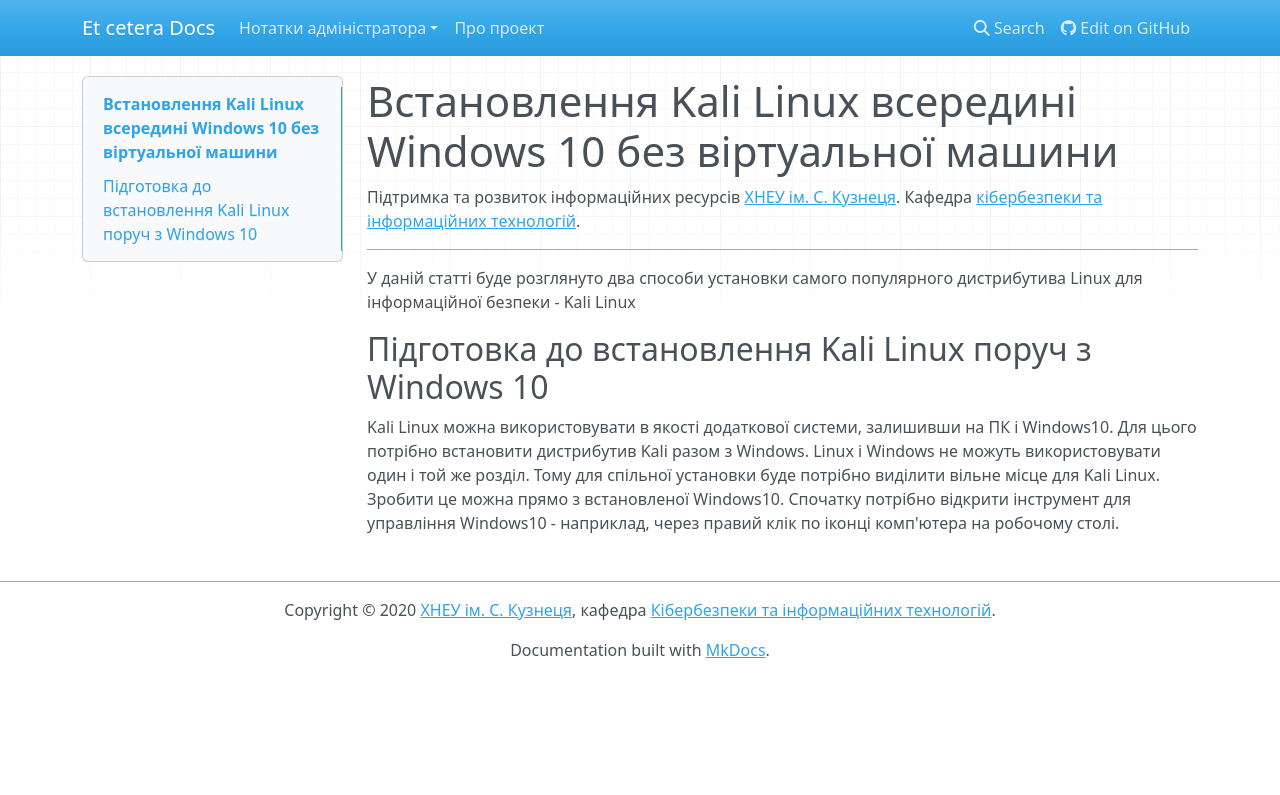
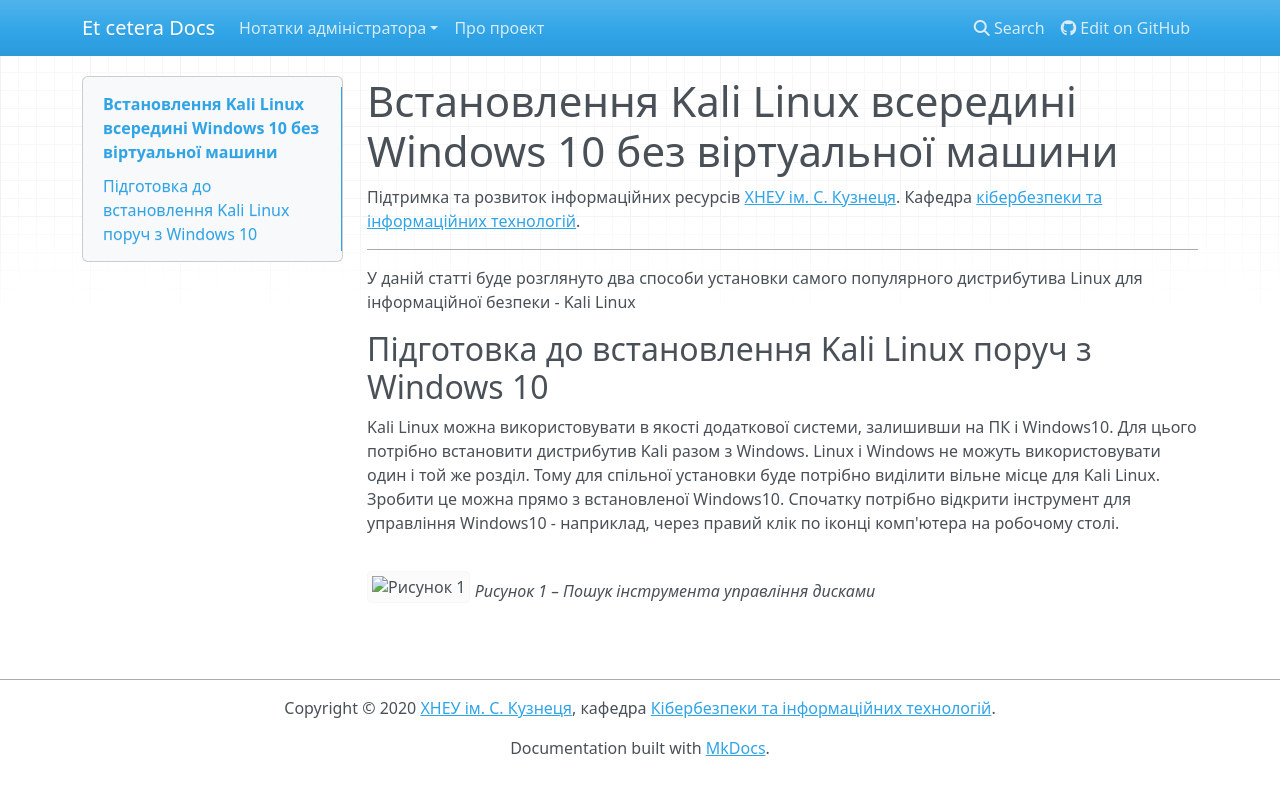
Before and after one commit to texnotes/sitesdocs, an MkDocs documentation site: the page built from docs/kaliwindows.md, in a window 1280 px wide. Shown: the top 795 px of the page. Built offline with MkDocs 1.6.1, drawn with Linux system fonts in a browser that asks for light colours; nearby versions of some CDN libraries.

Commit message:
Update kaliwindows.md

```diff
--- a/docs/kaliwindows.md
+++ b/docs/kaliwindows.md
@@ -10,3 +10,6 @@
 Kali Linux можна використовувати в якості додаткової системи, залишивши на ПК і Windows10. Для цього потрібно встановити дистрибутив Kali разом з Windows.
 Linux і Windows не можуть використовувати один і той же розділ. Тому для спільної установки буде потрібно виділити вільне місце для Kali Linux. Зробити це можна прямо з встановленої Windows10.
 Спочатку потрібно відкрити інструмент для управління Windows10 - наприклад, через правий клік по іконці комп'ютера на робочому столі.
+
+![Рисунок 1](/images/img-6001.png)
+*Рисунок 1 – Пошук інструмента управління дисками*
```
